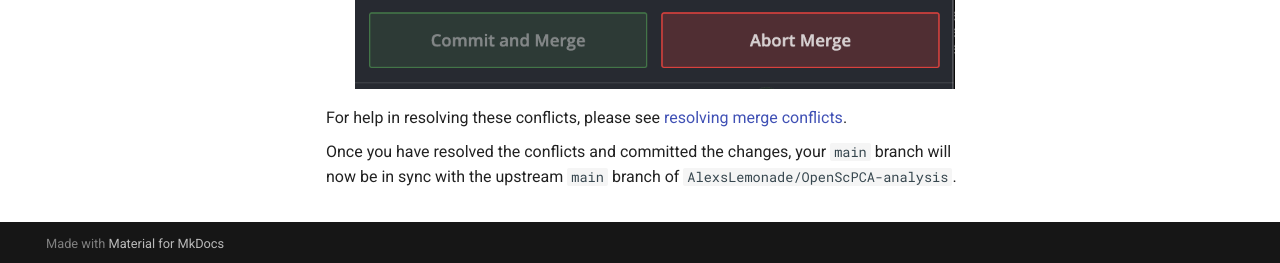
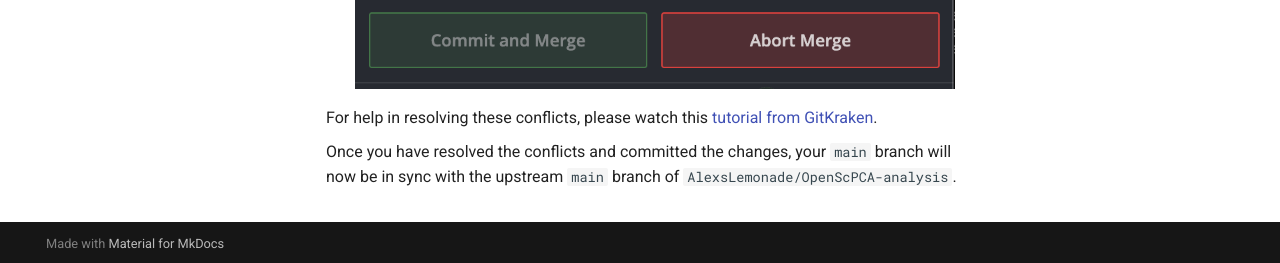
Before and after one commit to AlexsLemonade/OpenScPCA-analysis, an MkDocs documentation site: the page built from docs/contributing-to-analyses/working-with-git/staying-in-sync-with-upstream-branches.md, in a window 1280 px wide and 900 px high, scrolled down 3360 px. Shown: the part 634-897 px from the top of the window. Built offline with MkDocs 1.6.1 and Material for MkDocs 9.7.7, drawn with Linux system fonts in a browser that asks for light colours.

Commit message:
include link to GitKraken tutorial

```diff
--- a/docs/contributing-to-analyses/working-with-git/staying-in-sync-with-upstream-branches.md
+++ b/docs/contributing-to-analyses/working-with-git/staying-in-sync-with-upstream-branches.md
@@ -68,6 +68,6 @@ Follow these steps to manage sync conflicts with GitKraken:
         ![Conflict files list](../../img/upstream-sync-7.png){width="600"}
     </figure>
 
-    For help in resolving these conflicts, please see [resolving merge conflicts](STUB-LINK to resolve merge conflicts).
+    For help in resolving these conflicts, please watch this [tutorial from GitKraken](https://www.gitkraken.com/learn/git/tutorials/how-to-resolve-merge-conflict-in-git).
 
     Once you have resolved the conflicts and committed the changes, your `main` branch will now be in sync with the upstream `main` branch of `AlexsLemonade/OpenScPCA-analysis`.
```
